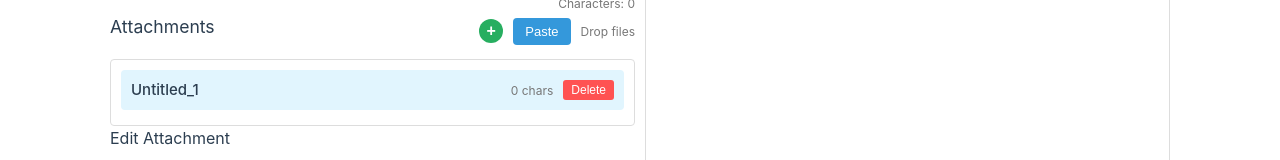
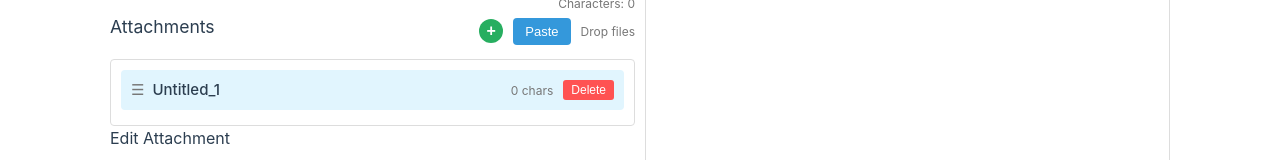
Before and after one commit to chengkande/promptbuilder, a Vue app: page / in a window 1280 px wide. Both pictures are taken after a click on the button "创建新附件". Shown: the part 352-512 px from the top of the page. Built offline with nearby package versions, Linux system fonts and the light colour scheme.

Commit message:
drag to sort attachments

```diff
--- a/src/App.vue
+++ b/src/App.vue
@@ -264,6 +264,51 @@ const deleteAttachment = (id: string) => {
   }
 }
 
+// 拖拽相关方法
+const draggedItem = ref<string | null>(null)
+const draggedOverItem = ref<string | null>(null)
+
+// 开始拖拽
+const dragStart = (id: string) => {
+  draggedItem.value = id
+}
+
+// 拖拽结束
+const dragEnd = () => {
+  draggedItem.value = null
+  draggedOverItem.value = null
+}
+
+// 拖拽经过某元素
+const dragOver = (event: DragEvent, id: string) => {
+  event.preventDefault()
+  if (id !== draggedItem.value) {
+    draggedOverItem.value = id
+  }
+}
+
+// 拖拽离开某元素
+const dragLeave = () => {
+  draggedOverItem.value = null
+}
+
+// 放置拖拽元素
+const drop = (event: DragEvent) => {
+  event.preventDefault()
+  if (draggedItem.value && draggedOverItem.value) {
+    // 找到两个元素的索引
+    const draggedIndex = attachments.value.findIndex(item => item.id === draggedItem.value)
+    const dropIndex = attachments.value.findIndex(item => item.id === draggedOverItem.value)
+
+    if (draggedIndex !== -1 && dropIndex !== -1) {
+      // 将元素从原位置移除并插入到新位置
+      const [movedItem] = attachments.value.splice(draggedIndex, 1)
+      attachments.value.splice(dropIndex, 0, movedItem)
+    }
+  }
+  dragEnd()
+}
+
 // 添加空附件
 const addEmptyAttachment = () => {
   const id = Date.now().toString() + Math.random().toString(36).substr(2, 5)
@@ -353,9 +398,23 @@ const triggerFileSelect = () => {
             <div
               v-for="attachment in attachments"
               :key="attachment.id"
-              :class="['attachment-item', { 'selected': selectedAttachmentId === attachment.id }]"
+              :class="[
+                'attachment-item',
+                {
+                  'selected': selectedAttachmentId === attachment.id,
+                  'dragging': draggedItem === attachment.id,
+                  'drag-over': draggedOverItem === attachment.id
+                }
+              ]"
               @click="selectAttachment(attachment.id)"
+              draggable="true"
+              @dragstart="dragStart(attachment.id)"
+              @dragend="dragEnd"
+              @dragover="dragOver($event, attachment.id)"
+              @dragleave="dragLeave"
+              @drop="drop($event)"
             >
+              <div class="drag-handle">☰</div>
               <div
                 v-if="editingAttachmentId !== attachment.id"
                 class="attachment-name"
@@ -573,6 +632,21 @@ h3 {
 
 .attachment-item.selected {
   background-color: #e1f5fe;
+}
+
+.attachment-item.dragging {
+  opacity: 0.5;
+}
+
+.attachment-item.drag-over {
+  border: 2px dashed #3498db;
+}
+
+.drag-handle {
+  cursor: move;
+  color: #777;
+  margin-right: 8px;
+  user-select: none;
 }
 
 .attachment-name {
```
